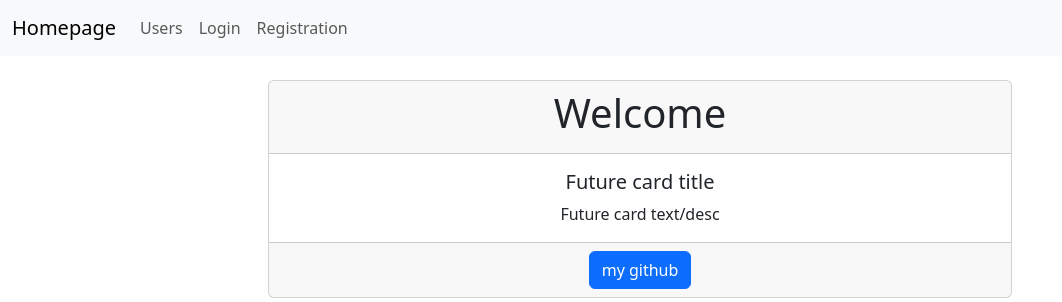
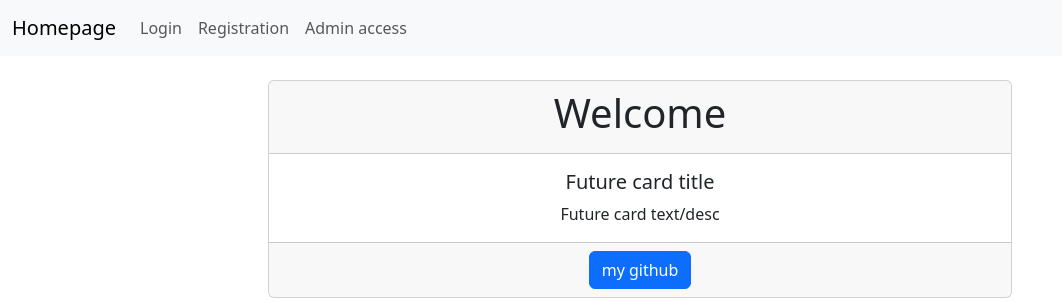
Before and after one commit to farguz/effective-mobile-test-assignment-backend-python, a Django app: template templates/index.html in a window 1280 px wide. Shown: the top 302 px of the page, without its empty margins (0-1062 px from the left). Run offline with Django 5.2, Linux system fonts and the light colour scheme; the template is opened without the code that fills it, so the values that code supplies are empty; some libraries are stand-ins or nearby versions.

Commit message:
update navbar, add admin access button

```diff
--- a/templates/header.html
+++ b/templates/header.html
@@ -7,25 +7,25 @@
             </button>
             <div class="collapse navbar-collapse" id="navbarNav">
                 <ul class="navbar-nav">
-                    <li class="nav-item">
-                        <a class="nav-link" href="#">Users</a>
-                    </li>
                     {% if user.is_authenticated %}
                     <li class="nav-item">
                         <a class="nav-link" href="#">Resources</a>
                     </li>
                     <li class="nav-item">
-                        <form method="post" action="#" class="nav-link">
+                        <form method="post" action="{% url 'logout' %}" class="nav-link">
                             {% csrf_token %}
                             <button type="submit" class="dropdown-item">Logout</button>
                         </form>
                     </li>
                     {% else %}
                     <li class="nav-item">
-                        <a class="nav-link" href="#">Login</a>
+                        <a class="nav-link" href="{% url 'login' %}">Login</a>
                     </li>
                     <li class="nav-item">
-                        <a class="nav-link" href="#">Registration</a>
+                        <a class="nav-link" href="{% url 'user_create' %}">Registration</a>
+                    </li>
+                    <li class="nav-item">
+                        <a class="nav-link" href="{% url 'admin:login' %}">Admin access</a>
                     </li>
                     {% endif %}
                 </ul>
```
